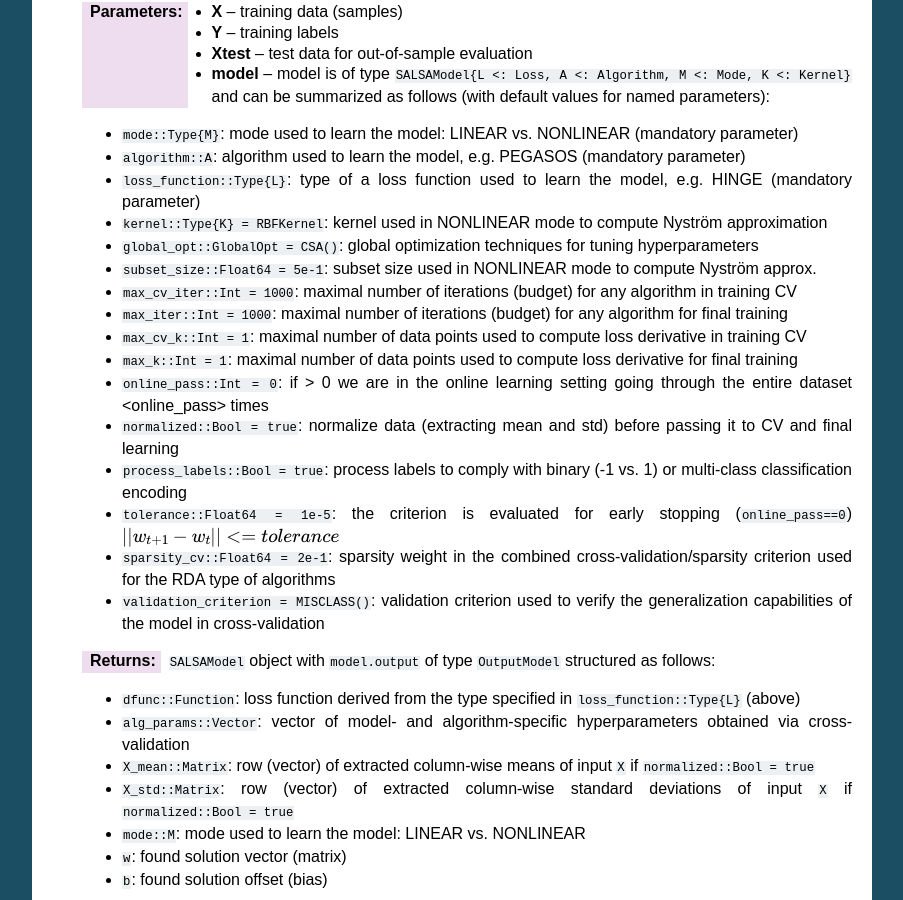
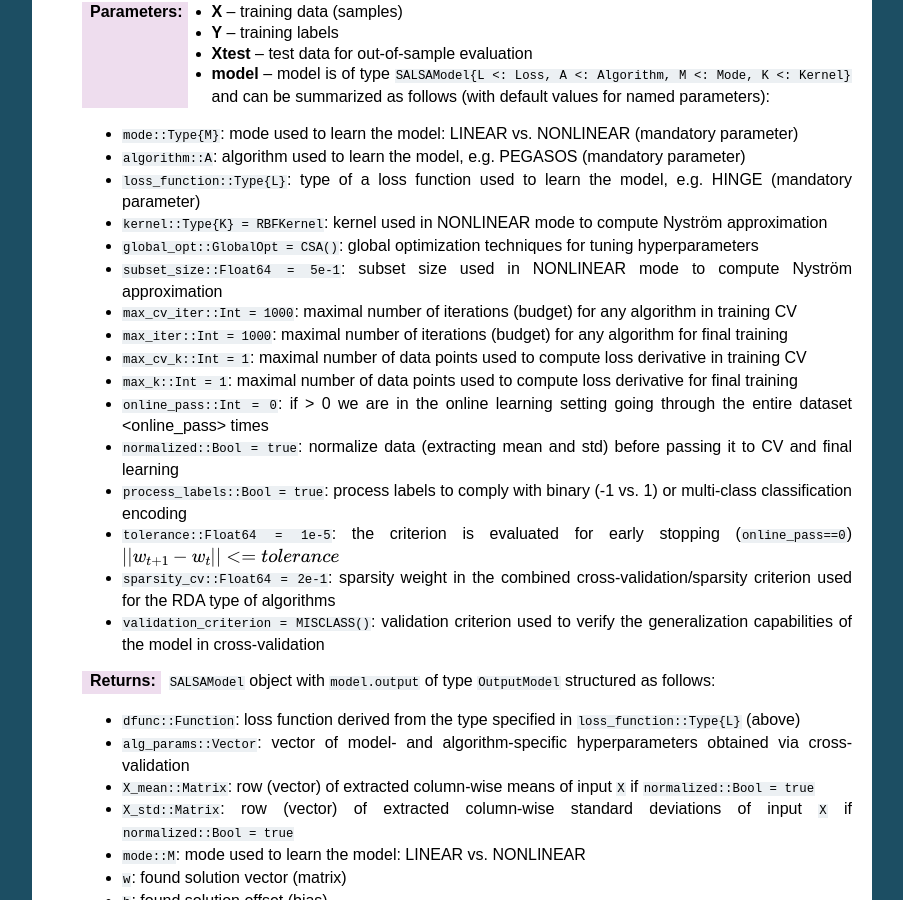
Before and after one commit to jumutc/SALSA.jl, a Sphinx documentation site: the page built from docs/source/classification.rst, in a window 1280 px wide and 900 px high, scrolled down 1166 px. Shown: the whole window, without its empty margins (198-1101 px from the left). Built offline with Sphinx 7.4.7, drawn with Linux system fonts in a browser that asks for light colours; formulas are drawn with MathJax 3.

Commit message:
docs small update

```diff
--- a/docs/source/classification.rst
+++ b/docs/source/classification.rst
@@ -67,7 +67,7 @@ Model-based usage
     - ``loss_function::Type{L}``: type of a loss function used to learn the model, e.g. HINGE (mandatory parameter)
     - ``kernel::Type{K} = RBFKernel``: kernel used in NONLINEAR mode to compute Nyström approximation
     - ``global_opt::GlobalOpt = CSA()``: global optimization techniques for tuning hyperparameters
-    - ``subset_size::Float64 = 5e-1``: subset size used in NONLINEAR mode to compute Nyström approx.
+    - ``subset_size::Float64 = 5e-1``: subset size used in NONLINEAR mode to compute Nyström approximation
     - ``max_cv_iter::Int = 1000``: maximal number of iterations (budget) for any algorithm in training CV
     - ``max_iter::Int = 1000``: maximal number of iterations (budget) for any algorithm for final training
     - ``max_cv_k::Int = 1``: maximal number of data points used to compute loss derivative in training CV
```
